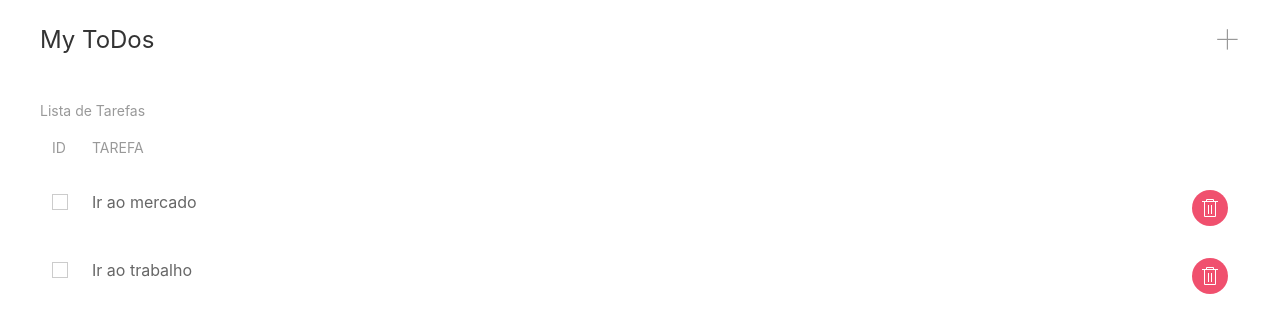
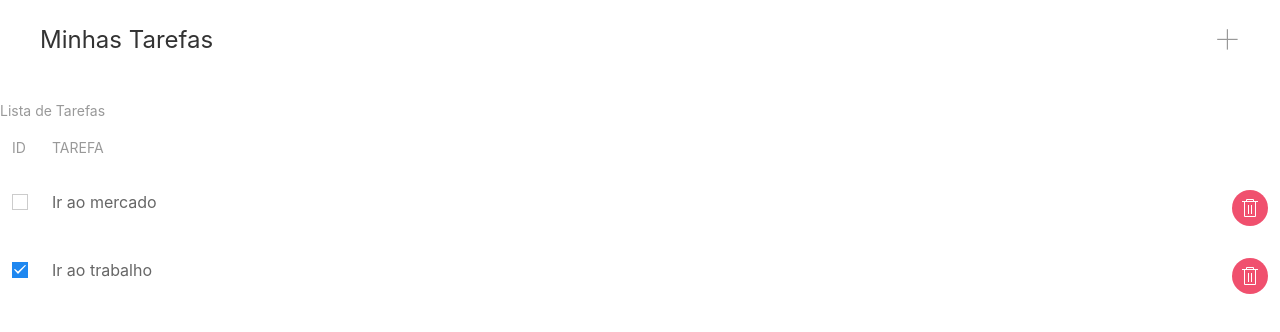
Before and after one commit to RichardZozimo/react-typescript, a React (Create React App) app: page / in a window 1280 px wide. Shown: the top 332 px of the page. Built offline with nearby package versions, Linux system fonts and the light colour scheme.

Commit message:
adicionando service local storage

```diff
--- a/src/components/App.tsx
+++ b/src/components/App.tsx
@@ -1,13 +1,14 @@
 import React from 'react';
+import ToDoContext from '../contexts/ToDoContext';
 import Navbar from './Navbar';
 import ToDoList from './ToDoList';
 
 const App = () => {
     return(
-        <div className="uk-container">
+        <ToDoContext>
             <Navbar></Navbar>
             <ToDoList></ToDoList>
-        </div>
+        </ToDoContext>
     );
 }
 
--- a/src/components/Navbar.tsx
+++ b/src/components/Navbar.tsx
@@ -5,7 +5,7 @@ const Navbar = () => {
         <div className="uk-container">
             <nav className="uk-navbar">
                 <div className="uk-navbar-left">
-                    <a href="#" className="uk-navbar-item uk-logo">My ToDos</a>
+                    <a href="#" className="uk-navbar-item uk-logo">Minhas Tarefas</a>
                 </div>
                 <div className="uk-navbar-right">
                     <ul className="uk-navbar-nav">
--- a/src/components/ToDoList.tsx
+++ b/src/components/ToDoList.tsx
@@ -1,12 +1,10 @@
-import React from 'react';
-import { ToDo } from '../models/ToDo';
+import React, { useContext } from 'react';
+import { ToDoContext } from '../contexts/ToDoContext';
+import { ToDoContextType } from '../contexts/ToDoContextType';
 import ToDoListItem from './ToDoListItem';
 
 const ToDoList = () => {
-    const todos: ToDo[] = [
-        { id: 1, title: 'Ir ao mercado', done: false },
-        { id: 2, title: 'Ir ao trabalho', done: true }
-    ];
+    const { todos } = useContext<ToDoContextType>(ToDoContext);
 
     return(
         <table className="uk-table">
--- a/src/components/ToDoListItem.tsx
+++ b/src/components/ToDoListItem.tsx
@@ -1,4 +1,6 @@
-import React from 'react';
+import React, { useContext } from 'react';
+import { ToDoContext } from '../contexts/ToDoContext';
+import { ToDoContextType } from '../contexts/ToDoContextType';
 import { ToDo } from '../models/ToDo';
 
 interface ToDoListItemProps {
@@ -7,16 +9,26 @@ interface ToDoListItemProps {
 
 const ToDoListItem = ( props: ToDoListItemProps ) => {
 
+    const { removeToDo, toggle } = useContext<ToDoContextType>(ToDoContext);
+
+    const onRemove = (todo: ToDo) => {
+        removeToDo(todo);
+    }
+
+    const handleChange = (event: any) => {
+        toggle(props.todo);
+    }
+
     return(
         <tr className="uk-animation-slide-bottom-medium">
             <td className="uk-width-auto">
                 <label>
-                    <input className="uk-checkbox" type="checkbox"/>
+                    <input className="uk-checkbox" type="checkbox" checked={props.todo.done} onChange={handleChange}/>
                 </label>
             </td>
             <td className="uk-width-expand">{props.todo.title}</td>
             <td className="uk-width-auto">
-                <button className="uk-icon-button uk-button-danger" uk-icon="trash"></button>
+                <button className="uk-icon-button uk-button-danger" uk-icon="trash" onClick={() => onRemove(props.todo)}></button>
             </td>
         </tr>
     );
--- /dev/null
+++ b/src/contexts/ToDoContext.tsx
@@ -0,0 +1,34 @@
+import React, { createContext } from 'react';
+import { ToDo } from '../models/ToDo';
+import { ToDoContextType } from './ToDoContextType';
+
+export const ToDoContext = createContext<ToDoContextType>({
+    todos: [],
+    addToDo: () => {},
+    removeToDo: () => {},
+    toggle: () => {},
+});
+
+const ToDoProvider = (props: any) => {
+    const todos: ToDo[] = [
+        { id: 1, title: 'Ir ao mercado', done: false },
+        { id: 2, title: 'Ir ao trabalho', done: true }
+    ]
+    const addToDo = (title: string) => {
+        console.log('Adicionou ' + title);
+    }
+    const removeToDo = (todo: ToDo) => {
+        console.log('Removeu ' + todo.title);
+    }
+    const toggle = (todo: ToDo) => {
+        console.log('Alterou ' + todo.title);
+    }
+
+    return(
+        <ToDoContext.Provider value={{ todos, addToDo, removeToDo, toggle }}>
+            {props.children}
+        </ToDoContext.Provider>
+    )
+}
+
+export default ToDoProvider;
--- /dev/null
+++ b/src/contexts/ToDoContextType.tsx
@@ -0,0 +1,8 @@
+import { ToDo } from '../models/ToDo';
+
+export interface ToDoContextType {
+    todos: ToDo[];
+    addToDo(title: string): void;
+    removeToDo(todo: ToDo): void;
+    toggle(todo: ToDo): void;
+}
--- a/src/models/ToDo.tsx
+++ b/src/models/ToDo.tsx
@@ -1,5 +1,8 @@
 export class ToDo {
-    constructor(public id: number, public title: string, public done: boolean) {
+    constructor(
+        public id: number,
+        public title: string,
+        public done: boolean) {
 
     }
 }
```
Also changed, not shown: src/services/ToDoService.tsx (added, +19 -0 lines).
